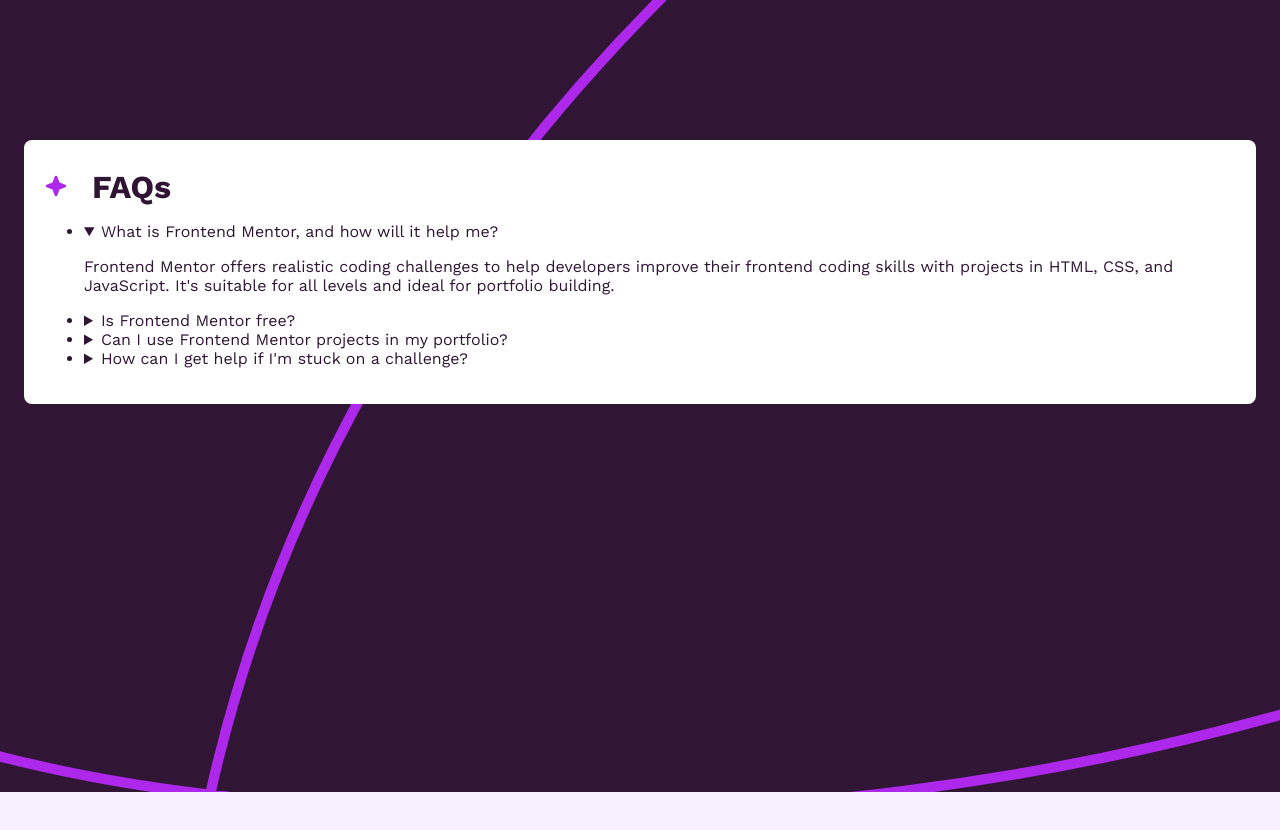
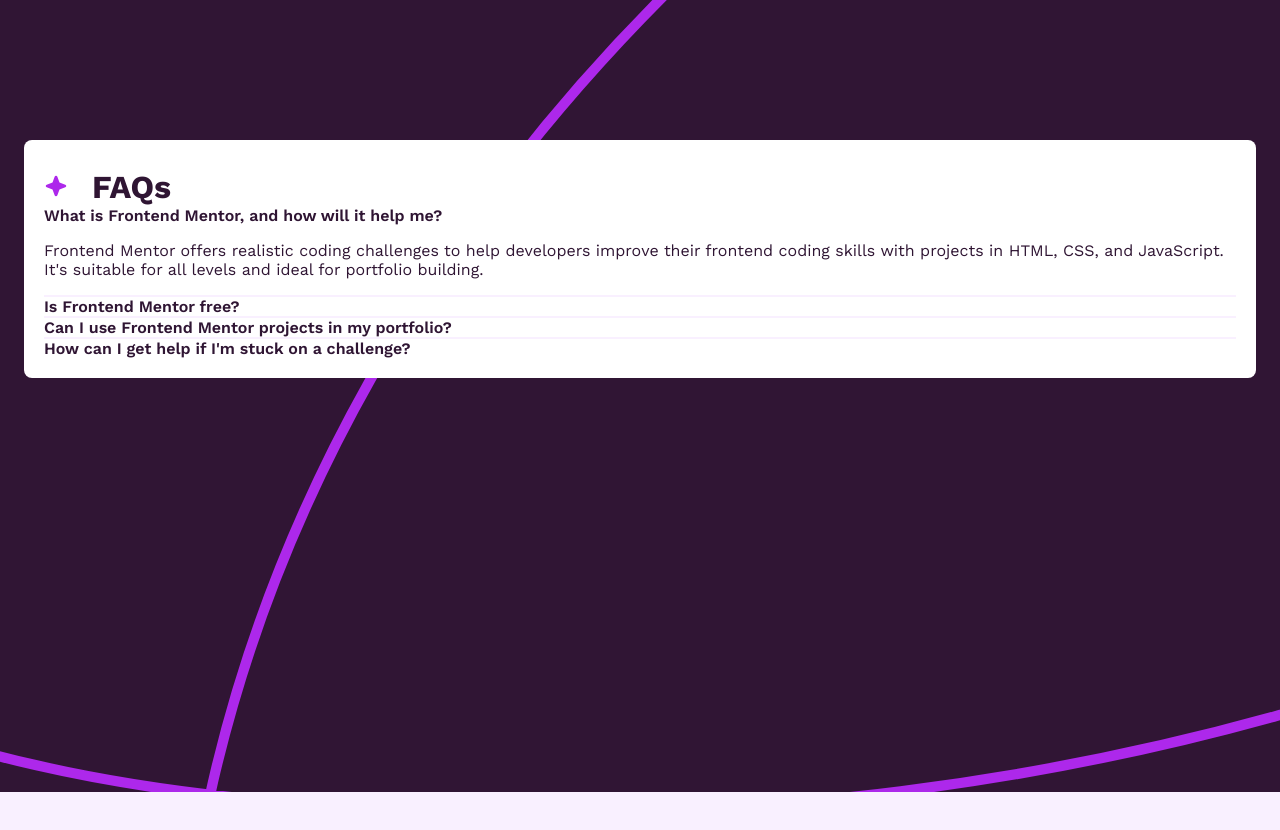
Before and after one commit to guzmanpdro/faq-accordion, a React (Vite) app: page / in a window 1280 px wide. Shown: the top 830 px of the page. Built offline with nearby package versions, Linux system fonts and the light colour scheme.

Commit message:
Add styles to the FaqList component

```diff
--- /dev/null
+++ b/src/components/FaqList.css
@@ -0,0 +1,19 @@
+.faq-list {
+  list-style-type: none;
+  margin: 0;
+  padding: 0;
+
+  & .item details summary {
+    font-weight: 600;
+    list-style-type: none;
+  }
+
+  & .item:nth-child(2n+1) {
+    border-block-start: 2px solid var(--light-pink);
+    border-block-end: 2px solid var(--light-pink);
+  }
+
+  & .item:nth-child(1) {
+    border-block-start: none;
+  }
+}
--- a/src/components/FaqList.jsx
+++ b/src/components/FaqList.jsx
@@ -1,13 +1,14 @@
 import Faq from "./Faq"
+import './FaqList.css'
 
 function FaqsList({ faqs }) {
   return (
-    <ul>
+    <ul className="faq-list">
       {
         faqs.map((faq, index) => {
           const { id, question, answer } = faq
           return (
-            <li key={id}>
+            <li className="item" key={id}>
               <Faq
                 question={question}
                 answer={answer}
```
